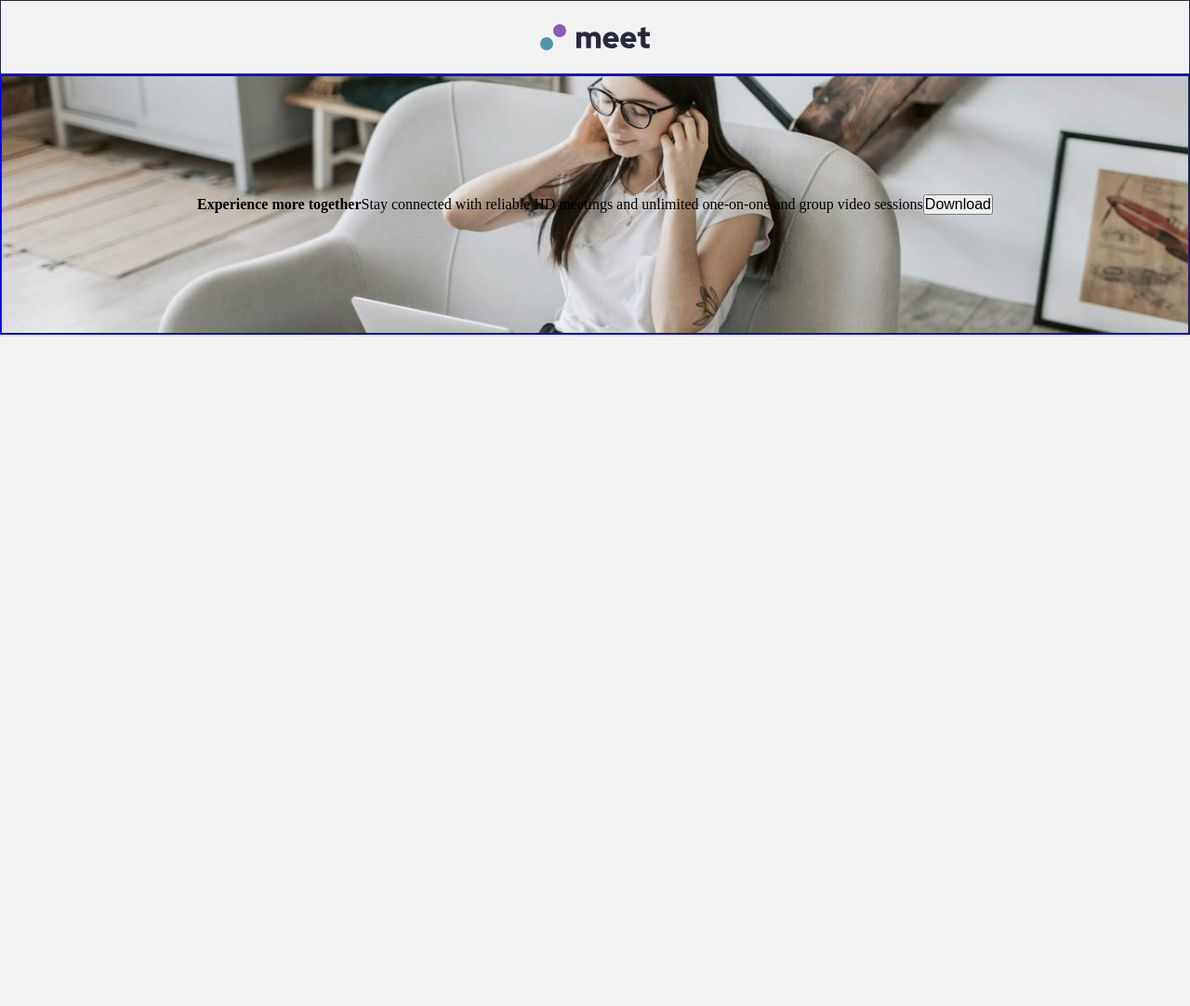
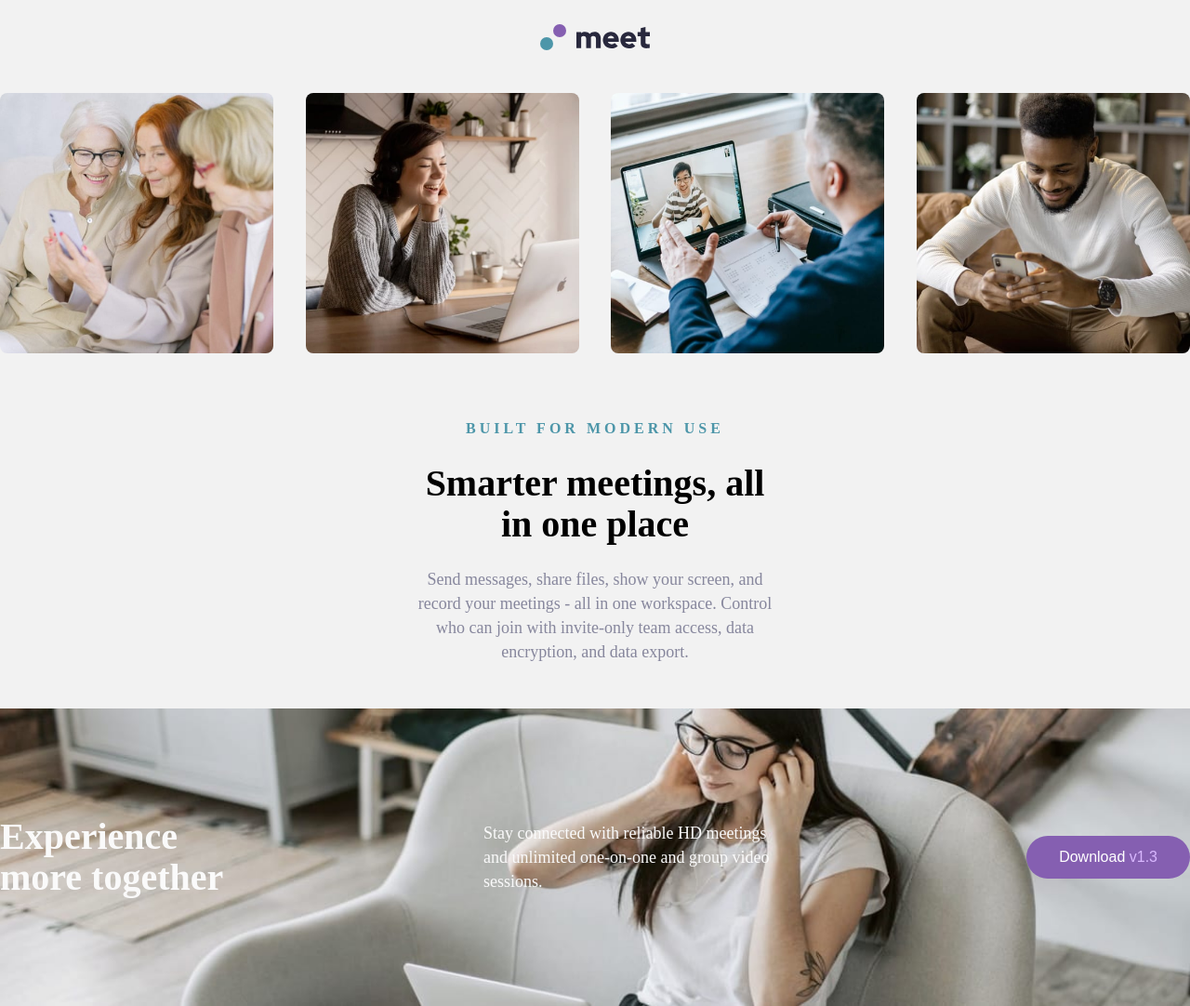
Before and after one commit to rui-calvario/Meet-Landing-Page, a website: page index.html in a window 1280 px wide. Shown: the whole page at 93% size. Before the commit the page ends 800 px from the top, so only its background shows below. Drawn offline with Linux system fonts and the light colour scheme.

Commit message:
Layout Changes

```diff
--- a/index.html
+++ b/index.html
@@ -19,6 +19,26 @@
     <!-- 01 -->
 
     <!-- ABOUT -->
+    <section class="gallery">
+
+        <div class="gallery-container">
+            <img src="./images/desktop/image-women-videochatting.jpg" alt="Woman Video Chatting">
+            <img src="./images/desktop/image-woman-in-videocall.jpg" alt="Group Video Chatting">
+            <img src="./images/desktop/image-men-in-meeting.jpg" alt="Business Video Chatting">
+            <img src="./images/desktop/image-man-texting.jpg" alt="Man Video Chatting">
+        </div>
+
+    </section>
+
+    <section class="about-content">
+
+        <div class="about-container">
+            <h3>Built for Modern Use</h3>
+            <h2 class="about">Smarter meetings, all in one place</h2>
+            <p class="about">Send messages, share files, show your screen, and record your meetings - all in one workspace. Control who can join with invite-only team access, data encryption, and data export.</p>
+        </div>
+
+    </section>
 
     <!-- 02 -->
 
@@ -26,11 +46,9 @@
     <section class="footer">
 
         <div class="footer-container">
-
-            <h2>Experience more together</h2>
-            <p>Stay connected with reliable HD meetings and unlimited one-on-one and group video sessions</p>
-            <button>Download</button>
-
+            <h2 class="footer-text footer-item">Experience more together</h2>
+            <p class="footer-text footer-item">Stay connected with reliable HD meetings and unlimited one-on-one and group video sessions.</p>
+            <button class="footer-item">Download <span>v1.3</span></button>
         </div>
 
     </section>
--- a/scss/_footer.scss
+++ b/scss/_footer.scss
@@ -4,9 +4,9 @@
 .footer {
 	margin: 0 auto;
 	padding: 0;
-	height: 35vh;
+	position: relative;
+	height: 40vh;
 	width: 100%;
-	border: 1px solid blue;
 	background-image: url(../images/desktop/image-footer.jpg);
 	background-repeat: no-repeat;
 	background-size: cover;
@@ -17,8 +17,15 @@
 	padding: 0;
 	height: 100%;
 	max-width: 1440px;
-	border: 1px solid $black;
 	display: flex;
-	justify-content: center;
+	justify-content: space-between;
 	align-items: center;
 }
+
+.footer-item {
+	max-width: 25%;
+}
+
+button {
+	@include purpleBtn;
+}
--- a/scss/_header.scss
+++ b/scss/_header.scss
@@ -5,8 +5,7 @@
 	margin: 0 auto;
 	padding: 0;
 	height: 10vh;
-	width: 100vw;
-	border: 1px solid $black;
+	width: 100%;
 	display: flex;
 	justify-content: center;
 	align-items: center;
--- a/scss/_variablesMixins.scss
+++ b/scss/_variablesMixins.scss
@@ -8,6 +8,7 @@ $turquoise: #8fe3f9;
 $light-purple: #d9b8ff;
 $white: #fafafa;
 $bg-white: #f2f2f2;
+$hover-purple: #b18bdd;
 
 //fonts
 $font: 'Red Hat Display', sans-serif;
@@ -62,11 +63,15 @@ $font: 'Red Hat Display', sans-serif;
 @mixin purpleBtn {
 	background-color: $purple;
 	border-radius: 50px;
-	padding: 15px 25px;
+	padding: 10px 35px;
+	color: $white;
+	@include body;
+	border: none;
+	cursor: pointer;
+	transition: background-color 0.5s;
 }
 
-@mixin greenBtnHover {
-	background-color: $light-purple;
-	border-radius: 50px;
-	padding: 15px 25px;
+@mixin purpleBtnHover {
+	background-color: $hover-purple;
+	transition: all 0.5s;
 }
--- a/scss/about.scss
+++ b/scss/about.scss
@@ -1 +1,45 @@
 @import 'variablesMixins';
+
+//ABOUT SECTION
+//gallery
+.gallery {
+	position: relative;
+	width: 100%;
+	height: 40vh;
+}
+
+.gallery-container {
+	margin: 0 auto;
+	padding: 0;
+	max-width: 1440px;
+	height: 100%;
+	display: flex;
+	flex-direction: row;
+	flex-wrap: nowrap;
+	justify-content: space-between;
+	align-items: center;
+}
+
+.gallery-container img {
+	max-width: 23%;
+	border-radius: 8px;
+}
+
+//content
+.about-content {
+	position: relative;
+	width: 100%;
+	padding: 3rem 0;
+}
+
+.about-container {
+	margin: 0 auto;
+	padding: 0;
+	max-width: 1440px;
+	height: 100%;
+	display: flex;
+	flex-direction: column;
+	justify-content: center;
+	align-items: center;
+	padding: 0 28rem;
+}
--- a/scss/app.scss
+++ b/scss/app.scss
@@ -8,3 +8,49 @@
 @import 'landing';
 @import 'about';
 @import 'footer';
+
+//STANDARD
+h2 {
+	@include heading2;
+}
+
+h2.about {
+	text-align: center;
+	padding: 1.5rem 0;
+}
+
+h2.footer-text {
+	padding-right: 2.5rem;
+	color: $white;
+}
+
+h3 {
+	@include overline;
+}
+
+p {
+	@include body;
+}
+
+p.about {
+	text-align: center;
+}
+
+p.footer-text {
+	color: $white;
+	padding-right: 0.5rem;
+	margin-left: -4rem;
+}
+
+button {
+	color: white;
+	font-size: 1rem;
+}
+
+button:hover {
+	@include purpleBtnHover;
+}
+
+button span {
+	color: $light-purple;
+}
```
Also changed, not shown: css/about.css, css/app.css.
